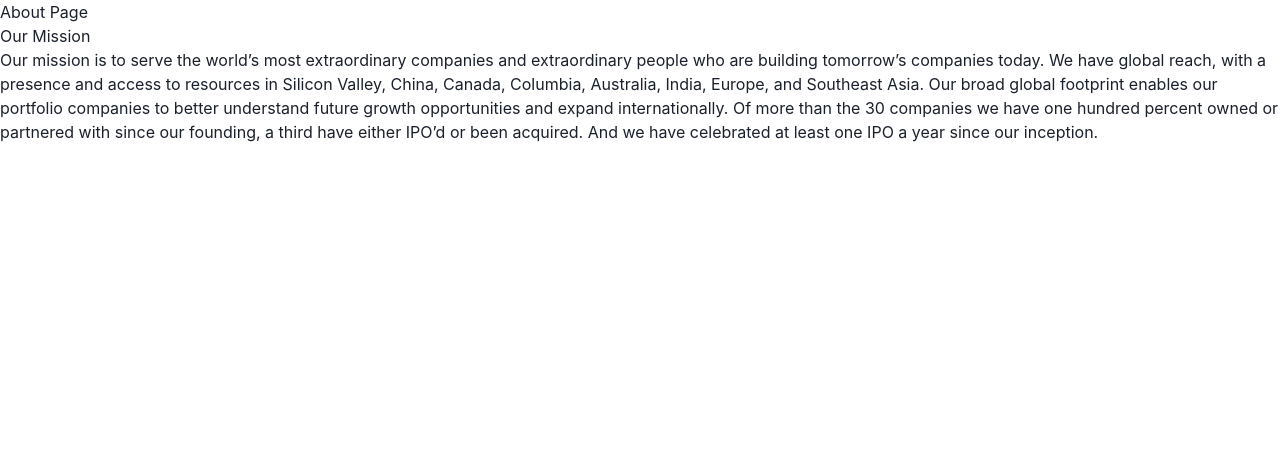
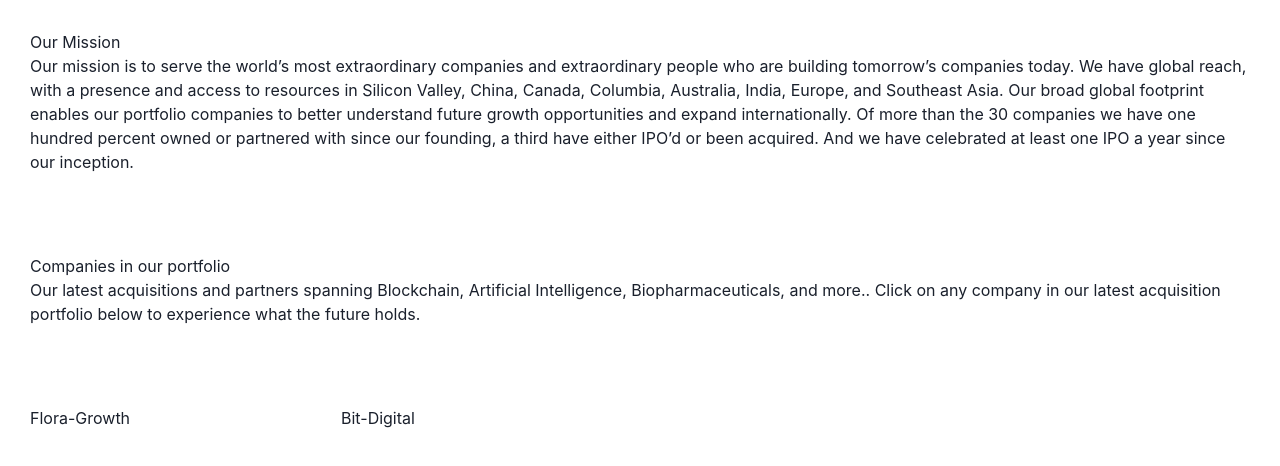
Before and after one commit to blksmth1725/veritasVentureCapital, a Next.js app: page /Navigation/AboutPage in a window 1280 px wide. Shown: the top 466 px of the page. Built offline with nearby package versions, Linux system fonts and the light colour scheme.

Commit message:
working on about page must get navbar to display on all pages

```diff
--- a/pages/Navigation/AboutPage.js
+++ b/pages/Navigation/AboutPage.js
@@ -1,24 +1,42 @@
 import React from "react";
-import { Box, Text } from "@chakra-ui/layout";
+import { Box, Flex, Grid, Spacer, Text } from "@chakra-ui/layout";
+import Link from "next/link";
 
 const AboutPage = () => {
   return (
-    <Box>
-      <h1>About Page</h1>
-      <h1>Our Mission</h1>
-      <Text>
-        Our mission is to serve the world’s most extraordinary
-        companies and extraordinary people who are building tomorrow’s
-        companies today. We have global reach, with a presence and
-        access to resources in Silicon Valley, China, Canada,
-        Columbia, Australia, India, Europe, and Southeast Asia. Our
-        broad global footprint enables our portfolio companies to
-        better understand future growth opportunities and expand
-        internationally. Of more than the 30 companies we have one
-        hundred percent owned or partnered with since our founding, a
-        third have either IPO’d or been acquired. And we have
-        celebrated at least one IPO a year since our inception.
-      </Text>
+    <Box p={30}>
+      <Box mb={20}>
+        <h1>Our Mission</h1>
+        <Text>
+          Our mission is to serve the world’s most extraordinary
+          companies and extraordinary people who are building
+          tomorrow’s companies today. We have global reach, with a
+          presence and access to resources in Silicon Valley, China,
+          Canada, Columbia, Australia, India, Europe, and Southeast
+          Asia. Our broad global footprint enables our portfolio
+          companies to better understand future growth opportunities
+          and expand internationally. Of more than the 30 companies we
+          have one hundred percent owned or partnered with since our
+          founding, a third have either IPO’d or been acquired. And we
+          have celebrated at least one IPO a year since our inception.
+        </Text>
+      </Box>
+      <Spacer />
+      <Box mb={20}>
+        <h1>Companies in our portfolio</h1>
+        <Text>
+          Our latest acquisitions and partners spanning Blockchain,
+          Artificial Intelligence, Biopharmaceuticals, and more..
+          Click on any company in our latest acquisition portfolio
+          below to experience what the future holds.
+        </Text>
+      </Box>
+      <Box>
+        <Grid templateColumns="repeat(4, 1fr)" gap={6}>
+          <Link href="https://floragrowth.ca/">Flora-Growth</Link>
+          <Link href="https://bit-digital.com/">Bit-Digital</Link>
+        </Grid>
+      </Box>
     </Box>
   );
 };
```
